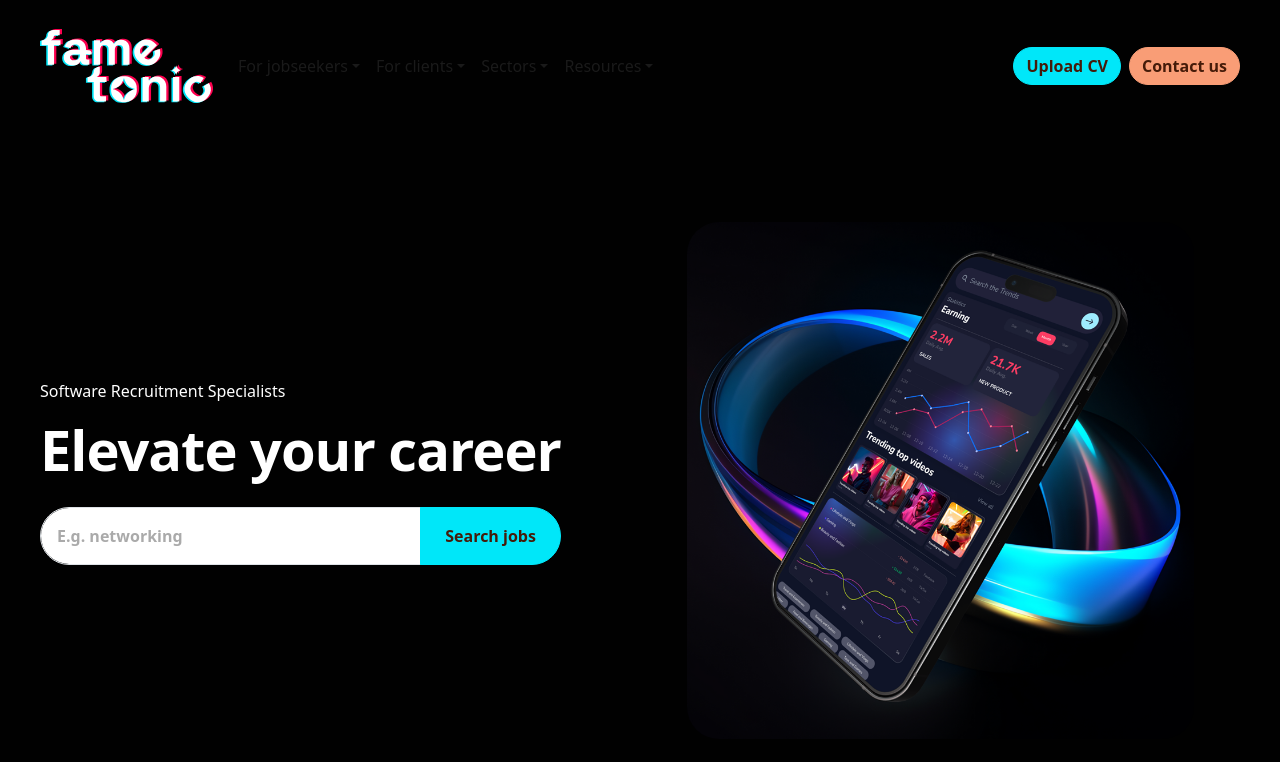
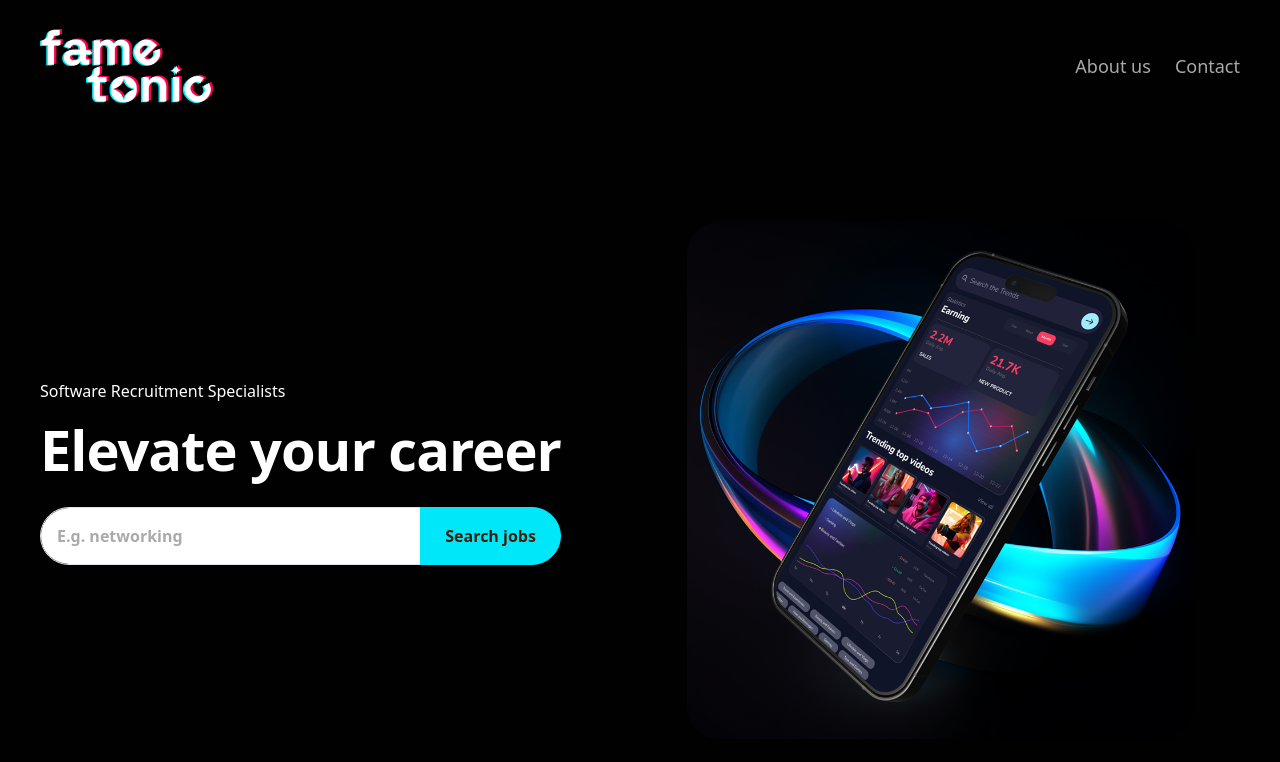
Before and after one commit to omiq17/fametonic, a Next.js app: page / in a window 1280 px wide. Shown: the top 762 px of the page. Built offline with nearby package versions, Linux system fonts and the light colour scheme.

Commit message:
Implemented Navbar.

```diff
--- a/src/components/Navbar.tsx
+++ b/src/components/Navbar.tsx
@@ -58,17 +58,14 @@ export default function Navbar() {
               className="collapse navbar-collapse"
               id="navbarSupportedContent"
             >
-              <ul className="navbar-nav me-auto mb-2 mb-lg-0">
-                {MENU_ITEMS.map((item) => renderDropdown(item))}
-              </ul>
-
-              <div className="d-flex gap-2">
-                <button type="button" className="btn btn-secondary">
-                  Upload CV
-                </button>
-                <button type="button" className="btn btn-warning">
-                  Contact us
-                </button>
+              <ul className="navbar-nav me-auto mb-2 mb-lg-0"/>
+              <div className="d-flex gap-4 flex-column flex-lg-row pt-4 pb-2 py-lg-0">
+              <a href="#" className="text-info text-decoration-none fs-8 lh-1">
+                  About us
+                </a>
+                <a href="#" className="text-info text-decoration-none fs-8 lh-1">
+                  Contact
+                </a>
               </div>
             </div>
           </div>
--- a/src/styles/_variables.scss
+++ b/src/styles/_variables.scss
@@ -1,7 +1,7 @@
 $primary: #fc004e;
 $secondary: #00e7f9;
 $warning: #f99d76;
-$info: #0e2152;
+$info: #a9a9a9;
 $dark: #010101;
 
 $btn-border-radius: 1.875rem;
@@ -34,8 +34,8 @@ $font-sizes: (
   6: $h6-font-size,
   // 13px
   7: $font-size-base * 0.8125,
-  // 19px
-  8: $font-size-base * 1.1875,
+  // 18px
+  8: $font-size-base * 1.125,
 );
 
 $spacer: 1rem; // 16px
```
Also changed, not shown: src/styles/globals.css (+4 -0 lines), public/styles/custom.css.
